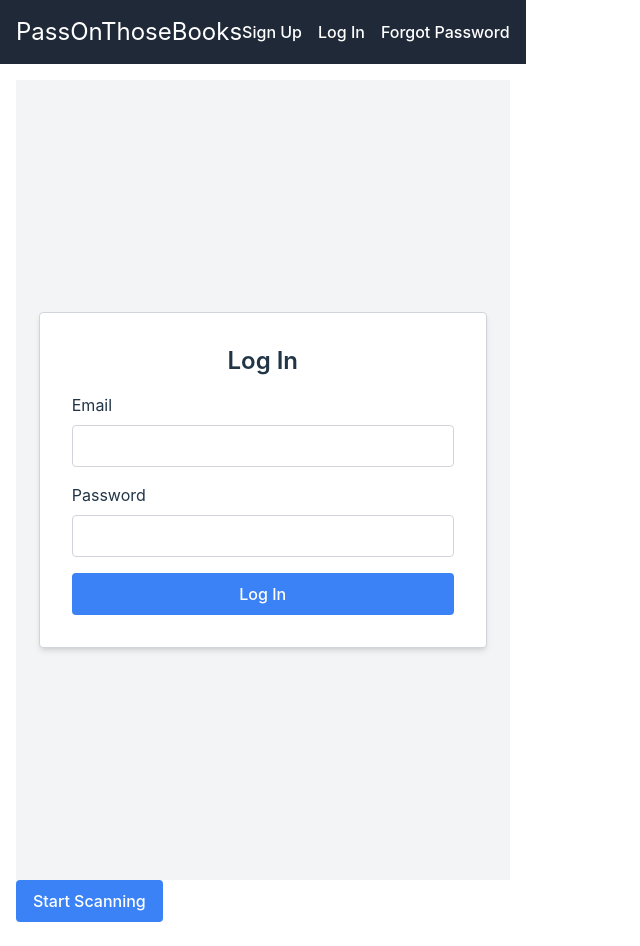
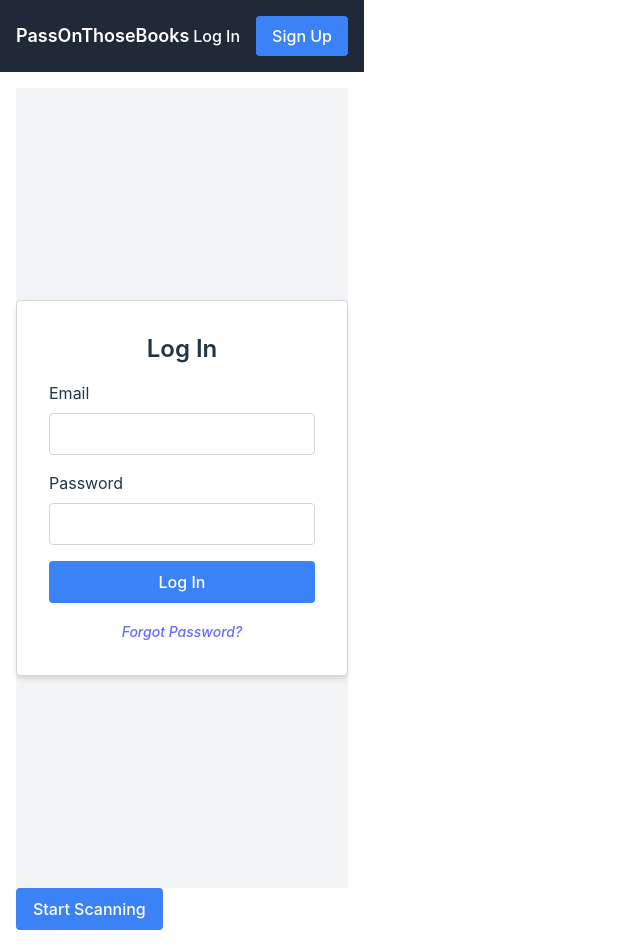
Before and after one commit to ccpretorius/library, a React (Vite) app: page /login in a window 1280 px wide. Shown: the whole page, without its empty margins (0-640 px from the left). Built offline with nearby package versions, Linux system fonts and the light colour scheme; no server answers; the database is empty.

Commit message:
Moved ForgotPassword and change some stying on the logout

```diff
--- a/src/components/Login.jsx
+++ b/src/components/Login.jsx
@@ -1,6 +1,6 @@
 // src/components/Login.jsx
 import React, { useState } from "react";
-import { useNavigate } from "react-router-dom";
+import { useNavigate, Link } from "react-router-dom";
 import { useAuth } from "../contexts/AuthContext";
 
 const Login = () => {
@@ -33,6 +33,11 @@ const Login = () => {
             Log In
           </button>
         </form>
+        <div className="mt-4 text-center">
+          <Link to="/forgot-password" className="text-sm italic">
+            Forgot Password?
+          </Link>
+        </div>
       </div>
     </div>
   );
--- a/src/components/Navbar.jsx
+++ b/src/components/Navbar.jsx
@@ -2,33 +2,31 @@
 import React from "react";
 import { Link } from "react-router-dom";
 import { useAuth } from "../contexts/AuthContext";
-import Logout from "./Logout";
 
 const Navbar = () => {
-  const { state } = useAuth();
+  const { state, logout } = useAuth();
 
   return (
     <nav className="bg-gray-800 p-4">
       <div className="container mx-auto flex justify-between items-center">
-        <h1 className="text-white text-2xl">PassOnThoseBooks</h1>
-        <div className="flex space-x-4">
+        <Link to="/" className="text-white text-lg font-semibold">
+          PassOnThoseBooks
+        </Link>
+        <div className="flex items-center">
           {state.user ? (
             <>
-              <Link to="/" className="text-white">
-                Home
-              </Link>
-              <Logout />
+              <span className="text-white mr-4">Welcome, {state.user.email}</span>
+              <button onClick={logout} className="bg-gray-800 text-white px-4 py-2 rounded border border-white">
+                Logout
+              </button>
             </>
           ) : (
             <>
-              <Link to="/signup" className="text-white">
-                Sign Up
-              </Link>
-              <Link to="/login" className="text-white">
+              <Link to="/login" className="text-white mr-4">
                 Log In
               </Link>
-              <Link to="/forgot-password" className="text-white">
-                Forgot Password
+              <Link to="/signup" className="bg-blue-500 text-white px-4 py-2 rounded">
+                Sign Up
               </Link>
             </>
           )}
```
